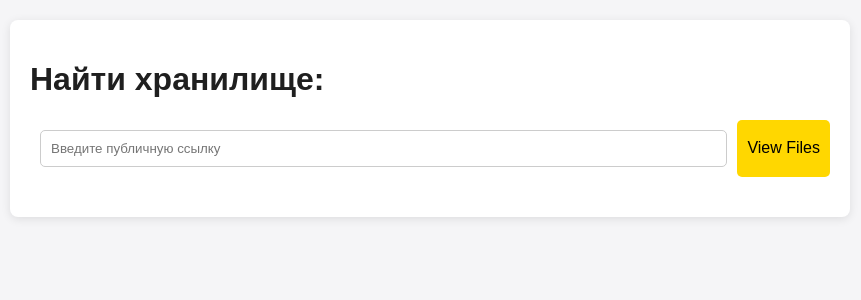
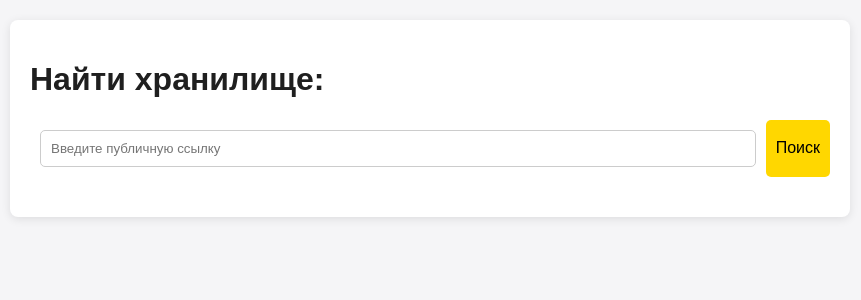
Before and after one commit to Tsunami43/YandexCloudAPI, a Flask app: page / in a window 1280 px wide. Shown: the top 300 px of the page, without its empty margins (210-1071 px from the left). Run offline with Flask 3, Linux system fonts and the light colour scheme.

Commit message:
Update templates

```diff
--- a/app/templates/search.html
+++ b/app/templates/search.html
@@ -16,7 +16,7 @@
             <input type="text" id="public_key" name="public_key" value="{{
             public_key }}" placeholder="Введите публичную ссылку" required>
             <input type="hidden" name="path" value="/"> <!-- Корень по умолчанию -->
-            <button type="submit">View Files</button>
+            <button type="submit">Поиск</button>
         </form>
     </div>
 </body>
```
Also changed, not shown: app/templates/view.html (+11 -11 lines).
